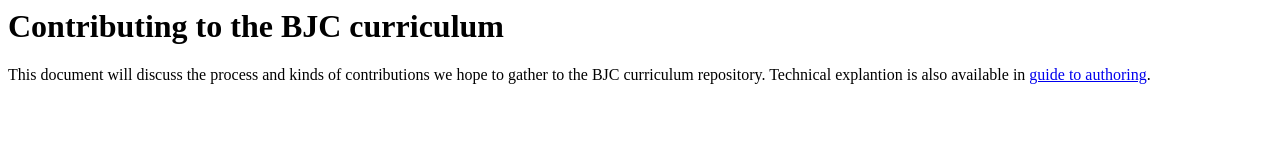
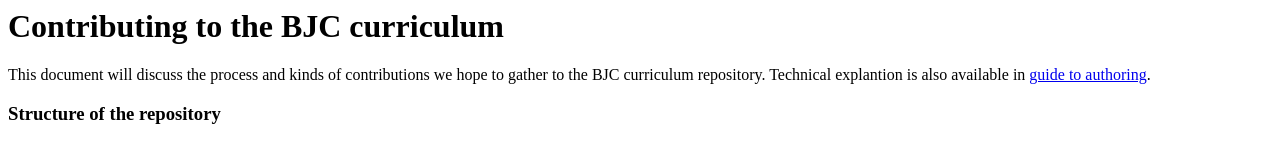
Before and after one commit to beautyjoy/bjc-teacher-resources, a plain HTML site: page authoring/authoring.html in a window 1280 px wide. Drawn offline with Linux system fonts and the light colour scheme.

Commit message:
simple html fix

```diff
--- a/authoring/authoring.html
+++ b/authoring/authoring.html
@@ -5,6 +5,8 @@
 <h1>Contributing to the BJC curriculum</h1>
 <p>This document will discuss the process and kinds of contributions we hope to gather to the BJC curriculum repository.
  Technical explantion is also available in <a href="github-usage.html">guide to authoring</a>.
+ </p>
 
+ <h3>Structure of the repository</h3>
 </body>
 </html>
```
